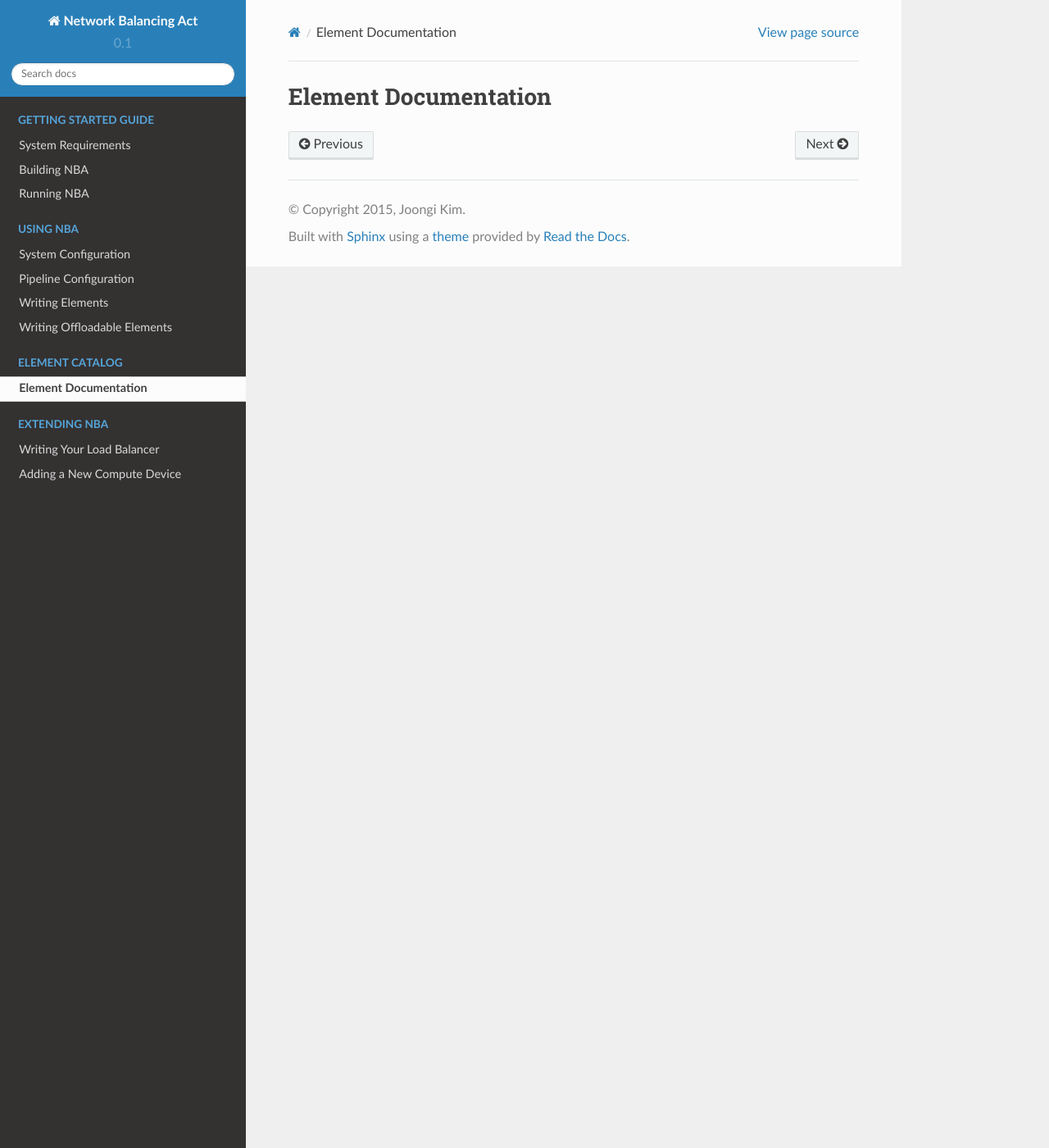
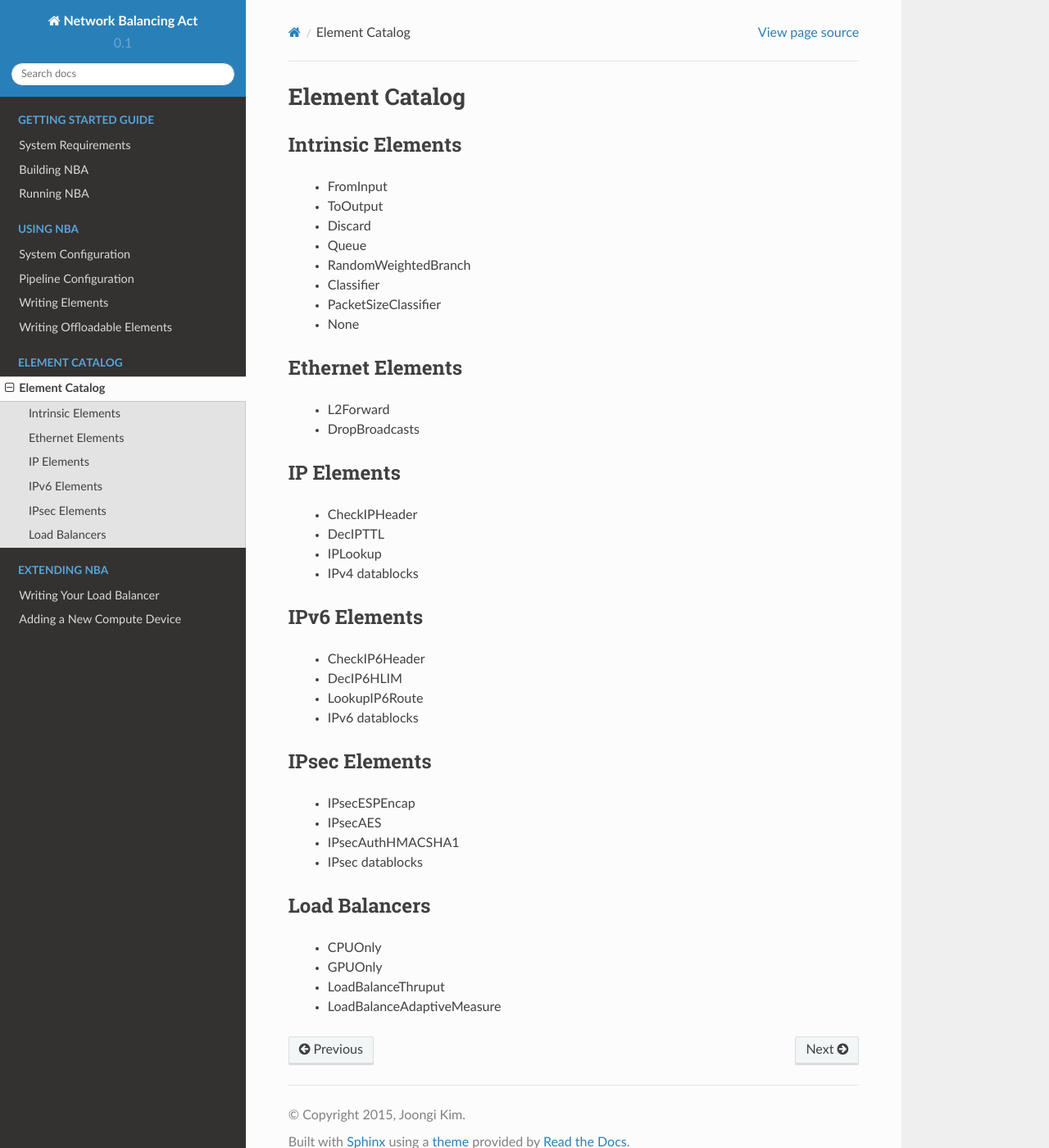
Before and after one commit to ANLAB-KAIST/NBA, a Sphinx documentation site: the page built from docs/elem/index.rst, in a window 1280 px wide and 1400 px high. Shown: the whole window at 82% size. Built offline with Sphinx 7.4.7 and the Read the Docs theme 2.0.0, drawn with Linux system fonts in a browser that asks for light colours.

Commit message:
refs #2: Add the list of highlighted elements in docs.

```diff
--- a/docs/elem/index.rst
+++ b/docs/elem/index.rst
@@ -1,2 +1,55 @@
-Element Documentation
-=====================
+Element Catalog
+===============
+
+Intrinsic Elements
+------------------
+
+ * FromInput
+ * ToOutput
+ * Discard
+ * Queue
+ * RandomWeightedBranch
+ * Classifier
+ * PacketSizeClassifier
+ * None
+
+Ethernet Elements
+-----------------
+
+ * L2Forward
+ * DropBroadcasts
+
+IP Elements
+-----------
+
+ * CheckIPHeader
+ * DecIPTTL
+ * IPLookup
+
+ * IPv4 datablocks
+
+IPv6 Elements
+-------------
+
+ * CheckIP6Header
+ * DecIP6HLIM
+ * LookupIP6Route
+
+ * IPv6 datablocks
+
+IPsec Elements
+--------------
+
+ * IPsecESPEncap
+ * IPsecAES
+ * IPsecAuthHMACSHA1
+
+ * IPsec datablocks
+
+Load Balancers
+--------------
+
+ * CPUOnly
+ * GPUOnly
+ * LoadBalanceThruput
+ * LoadBalanceAdaptiveMeasure
```
